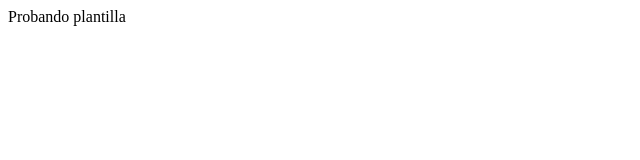
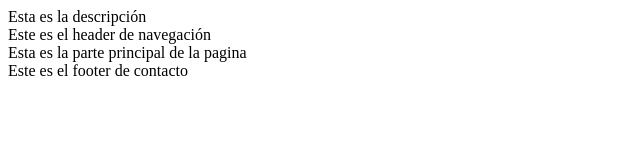
Before and after one commit to juanfvalencia/practicaHTML, a plain HTML site: page index.html in a window 1280 px wide. Shown: the whole page, without its empty margins (0-640 px from the left). Drawn offline with Linux system fonts and the light colour scheme.

Commit message:
Pruebas con etiquetas header, main y footer

```diff
--- a/index.html
+++ b/index.html
@@ -5,8 +5,11 @@
     <meta http-equiv="X-UA-Compatible" content="IE=edge">
     <meta name="viewport" content="width=device-width, initial-scale=1.0">
     <title>Prueba</title>
+    <description>Esta es la descripción</description>
 </head>
 <body>
-    Probando plantilla
+    <header>Este es el header de navegación</header>
+    <main>Esta es la parte principal de la pagina</main>
+    <footer>Este es el footer de contacto</footer>
 </body>
 </html>
```
